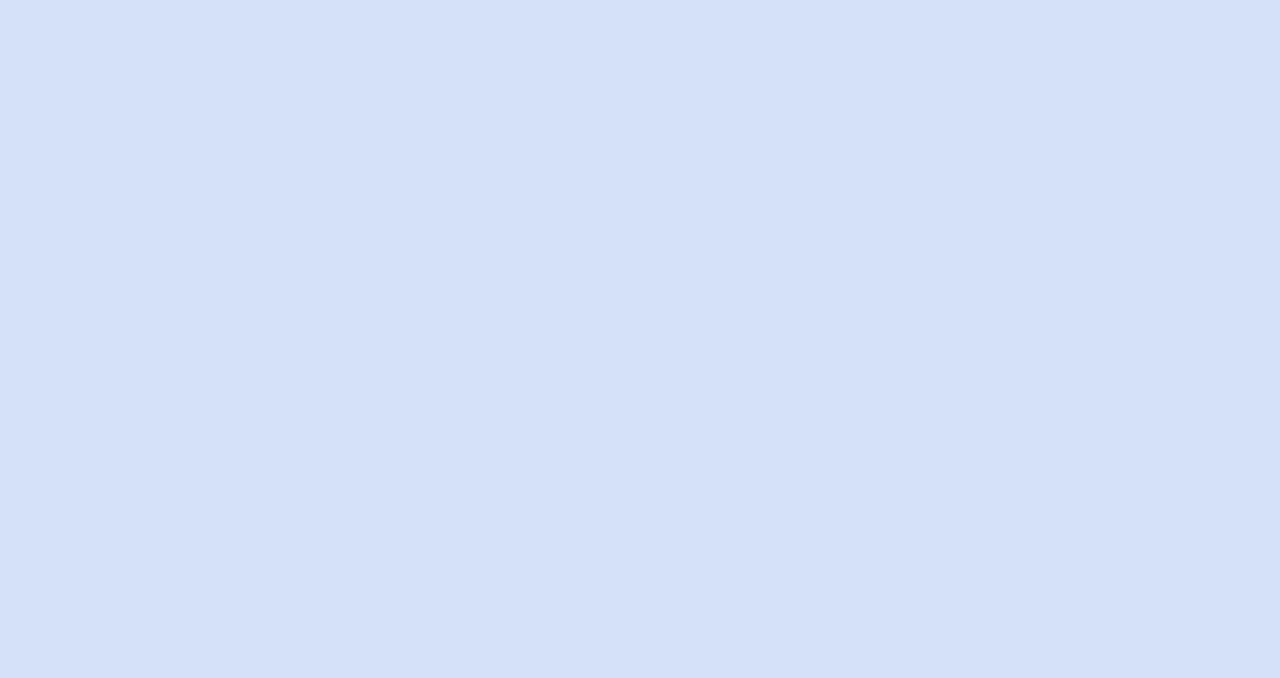
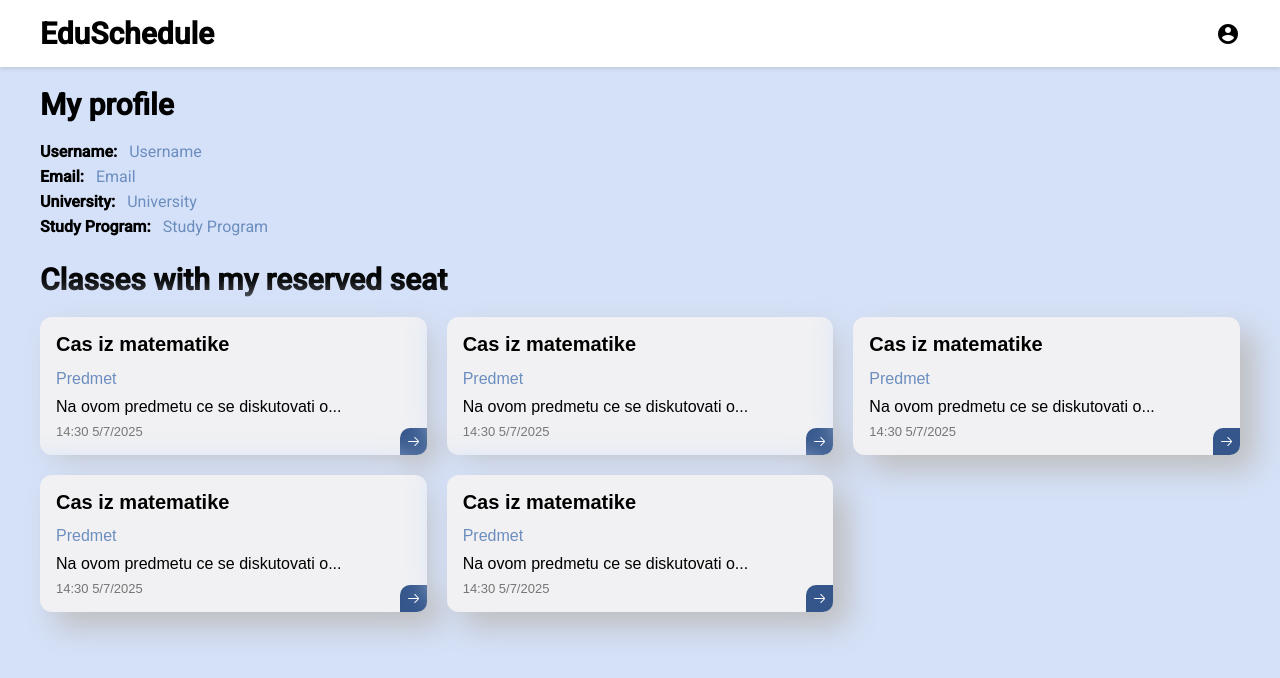
Before and after one commit to LukaIlic831/EduSchedule, an Angular app: page /student-profile in a window 1280 px wide. Before the commit this address led to /. Shown: the top 678 px of the page. Built offline with nearby package versions, Linux system fonts and the light colour scheme.

Commit message:
created student-profile-page

```diff
--- a/src/app/app.routes.ts
+++ b/src/app/app.routes.ts
@@ -6,6 +6,7 @@ import { StudentInfoPageComponent } from './feature/user-info/pages/student-info
 import { ProfessorDashboardPageComponent } from './feature/dashboard/pages/professor-dashboard-page/professor-dashboard-page.component';
 import { CreateClassPageComponent } from './feature/create-class/pages/create-class-page/create-class-page.component';
 import { SearchClassPageComponent } from './feature/search-class/pages/search-class-page/search-class-page.component';
+import { StudentProfilePageComponent } from './feature/profile/pages/student-profile-page/student-profile-page.component';
 
 export const routes: Routes = [
   { path: '', redirectTo: 'sign-in', pathMatch: 'full' },
@@ -16,4 +17,5 @@ export const routes: Routes = [
   { path: 'professor-dashboard', component: ProfessorDashboardPageComponent },
   { path: 'create-class', component: CreateClassPageComponent },
   { path: 'search', component: SearchClassPageComponent },
+  { path: 'student-profile', component: StudentProfilePageComponent },
 ];
--- a/src/app/feature/dashboard/pages/professor-dashboard-page/professor-dashboard-page.component.scss
+++ b/src/app/feature/dashboard/pages/professor-dashboard-page/professor-dashboard-page.component.scss
@@ -15,47 +15,10 @@
   }
 
   &__professor {
-    &--info {
-      &-title {
-        h1 {
-          font-size: $font-size-medium;
-        }
-      }
-
-      &-field {
-        margin-bottom: $spacing-xs;
-        p {
-          color: $primary-text;
-          font-weight: bold;
-        }
-
-        span {
-          color: $secondary-color;
-          font-weight: normal !important;
-          padding-left: $spacing-sm;
-        }
-      }
-
-      &-field:last-child {
-        margin-bottom: 0px !important;
-      }
-    }
+    @include user-info();
   }
 
-  &__classes {
-    width: 100%;
-    margin-top: $spacing-xxl;
-
-    &--title {
-      h1 {
-        font-size: $font-size-medium;
-      }
-    }
-
-    &--wrapper {
-      @include grid-wrapper();
-    }
-  }
+  @include classes-wrapper();
 
   &__create-class {
     width: 100%;
--- /dev/null
+++ b/src/app/feature/profile/pages/student-profile-page/student-profile-page.component.html
@@ -0,0 +1,32 @@
+<app-nav />
+<div class="main__wrapper">
+  <div class="student-profile__data--info">
+    <div class="student-profile__data--info-title">
+      <h1>My profile</h1>
+    </div>
+    <div class="student-profile__data--info-field">
+      <p>Username: <span>Username</span></p>
+    </div>
+    <div class="student-profile__data--info-field">
+      <p>Email: <span>Email</span></p>
+    </div>
+    <div class="student-profile__data--info-field">
+      <p>University: <span>University</span></p>
+    </div>
+    <div class="student-profile__data--info-field">
+      <p>Study Program: <span>Study Program</span></p>
+    </div>
+  </div>
+  <div class="student-profile__classes">
+    <div class="student-profile__classes--title">
+      <h1>Classes with my reserved seat</h1>
+    </div>
+    <div class="student-profile__classes--wrapper">
+      <app-class />
+      <app-class />
+      <app-class />
+      <app-class />
+      <app-class />
+    </div>
+  </div>
+</div>
--- /dev/null
+++ b/src/app/feature/profile/pages/student-profile-page/student-profile-page.component.scss
@@ -0,0 +1,9 @@
+@use "variables" as *;
+@use "mixins" as *;
+
+.student-profile {
+  &__data {
+    @include user-info();
+  }
+  @include classes-wrapper();
+}
--- a/src/app/shared/components/nav/nav.component.html
+++ b/src/app/shared/components/nav/nav.component.html
@@ -1,6 +1,6 @@
 <nav class="navbar">
   <div class="navbar__logo">EduSchedule</div>
   <div class="navbar__profile">
-    <mat-icon class="navbar__icon">account_circle</mat-icon>
+    <mat-icon class="navbar__icon" routerLink="/student-profile">account_circle</mat-icon>
   </div>
 </nav>
--- a/src/app/shared/components/nav/nav.component.ts
+++ b/src/app/shared/components/nav/nav.component.ts
@@ -1,9 +1,10 @@
 import { Component } from '@angular/core';
 import { MatIconModule } from '@angular/material/icon';
+import { RouterLink } from '@angular/router';
 
 @Component({
   selector: 'app-nav',
-  imports: [MatIconModule],
+  imports: [MatIconModule, RouterLink],
   templateUrl: './nav.component.html',
   styleUrl: './nav.component.scss'
 })
--- a/src/styles/mixins.scss
+++ b/src/styles/mixins.scss
@@ -67,3 +67,48 @@
   justify-content: center;
   grid-gap: 20px;
 }
+
+@mixin classes-wrapper {
+  &__classes {
+    width: 100%;
+    margin-top: $spacing-xxl;
+
+    &--title {
+      h1 {
+        font-size: $font-size-medium;
+      }
+    }
+
+    &--wrapper {
+      @include grid-wrapper();
+    }
+  }
+}
+
+@mixin user-info {
+  &--info {
+    &-title {
+      h1 {
+        font-size: $font-size-medium;
+      }
+    }
+
+    &-field {
+      margin-bottom: $spacing-xs;
+      p {
+        color: $primary-text;
+        font-weight: bold;
+      }
+
+      span {
+        color: $secondary-color;
+        font-weight: normal !important;
+        padding-left: $spacing-sm;
+      }
+    }
+
+    &-field:last-child {
+      margin-bottom: 0px !important;
+    }
+  }
+}
```
Also changed, not shown: src/app/feature/profile/pages/student-profile-page/student-profile-page.component.ts (added, +13 -0 lines), 1 other file (tests, documents, lock files or other folders).
